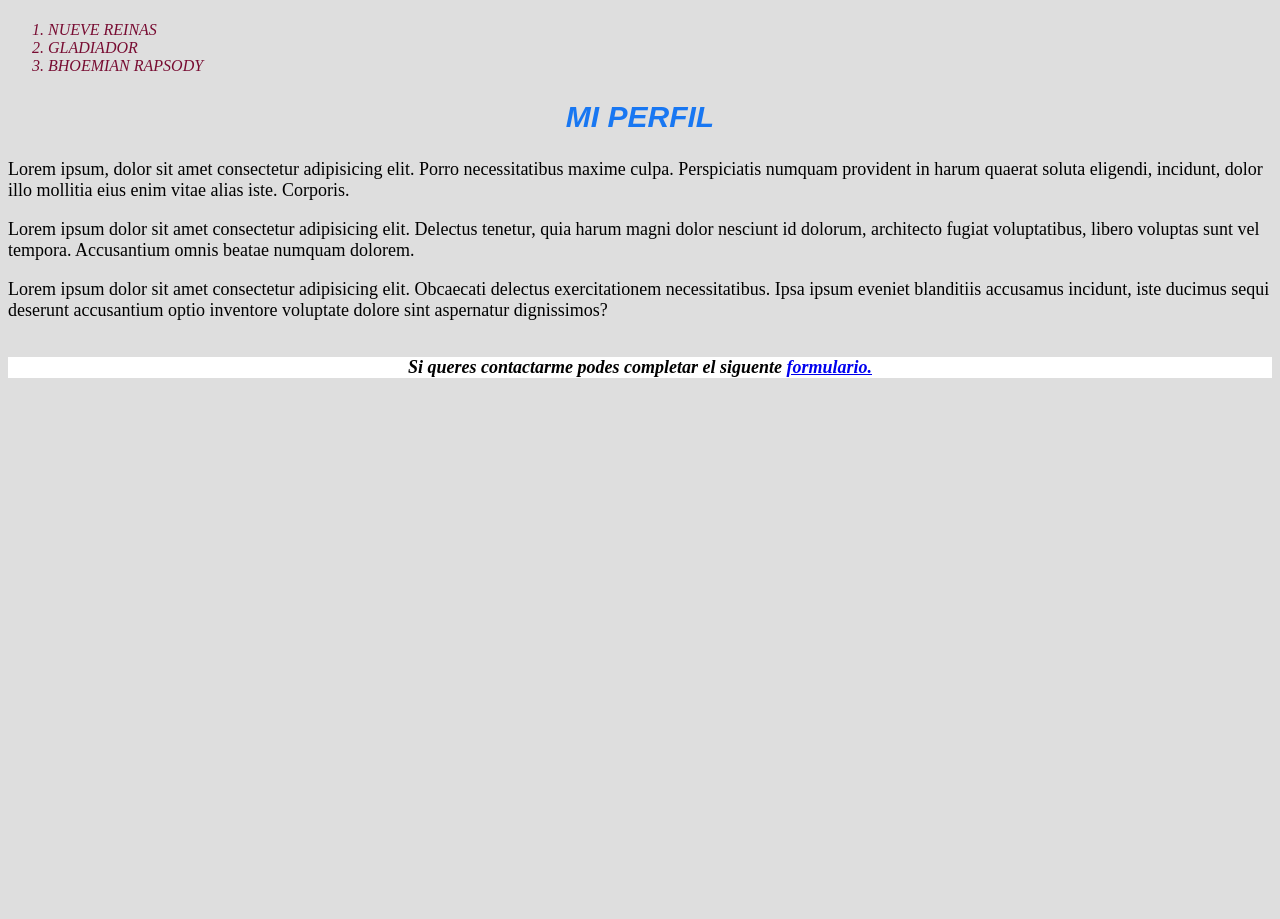
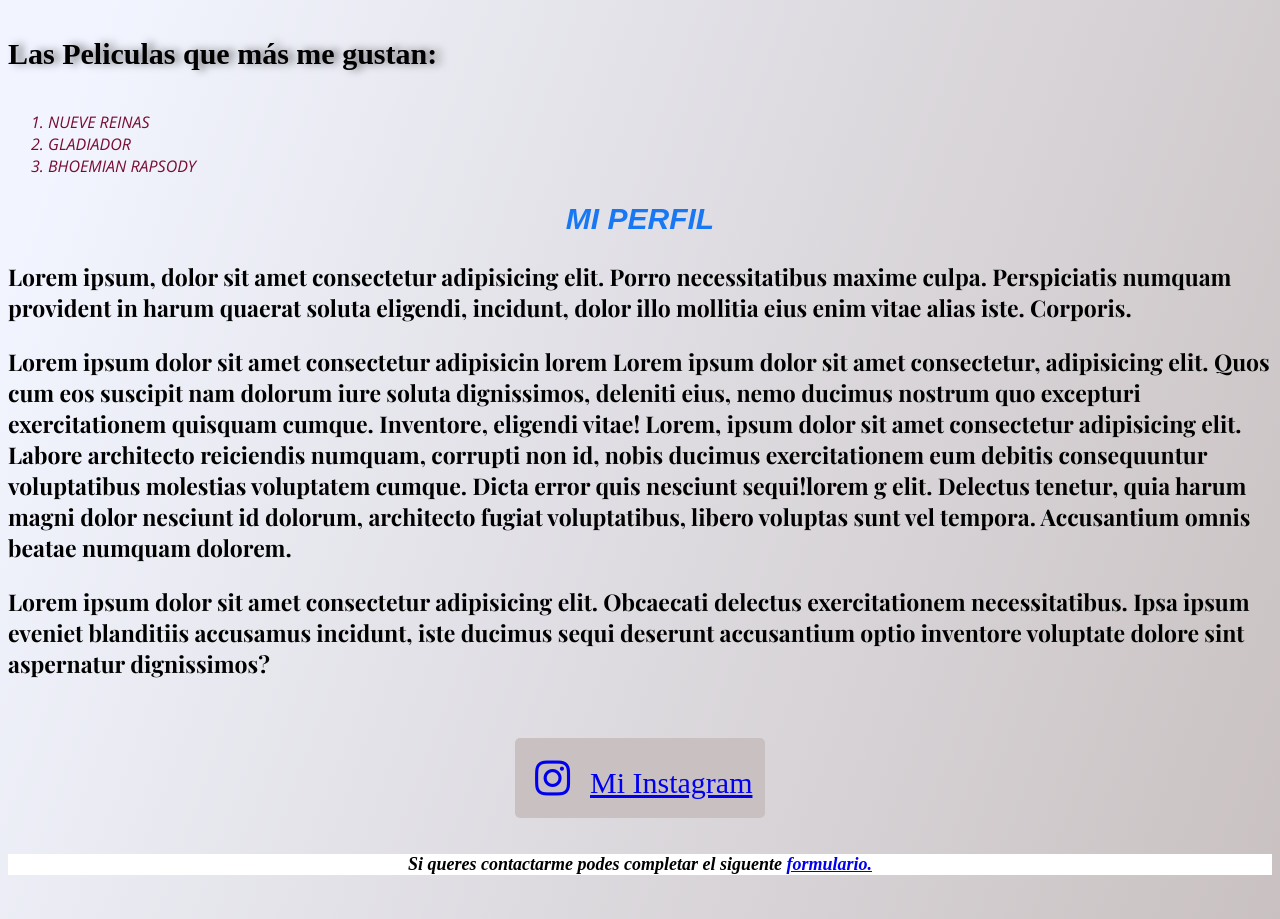
Before and after one commit to jorgeluisrivas/Curso-Martes, a plain HTML site: page index.html in a window 1280 px wide. Shown: the part 771-1690 px from the top of the page. Before the commit the page ends 1157 px from the top, so only its background shows below. Drawn offline with nearby package versions, Linux system fonts and the light colour scheme.

Commit message:
Cambios CCS

```diff
--- a/estilos.css
+++ b/estilos.css
@@ -1,15 +1,28 @@
+/* font-family: 'Abril Fatface', cursive;
+font-family: 'Open Sans', sans-serif;
+font-family: 'Playfair Display', serif; */
 
 body{
-    background-color: rgba(90, 90, 90, .2);
+    background: #c9c1c1;
+    background: linear-gradient(290deg,#c9c1c1 0%, #f2f5ff 80%);
 }
 
 h1{
-    color: #fff;
-    background-color:#000;
+    font-family: 'Abril Fatface', cursive;
+    color: #405959;
+    background-color: rgba(132,224,185,0.29);
     text-align: center;
     font-size: 40px;
+    border-radius: 90px;
 
 
+
+}
+
+img{display: block;
+    margin: 0 auto;
+    box-shadow: 10px 10px 5px 0px rgba(0,0,0,0.75);
+    border-radius: 0 0 50px 0;
 }
 
 .subtitulo1{
@@ -30,16 +43,20 @@ h1{
     color: #285A8B;
     font-style: italic;
     text-transform: uppercase;
+    font-family: 'Open Sans', sans-serif;
 }
 
 .peliculas{
     color: #780C32;
     font-style: italic;
     text-transform: uppercase;
+    font-family: 'Open Sans', sans-serif;
 }
 
 h4{
-    font-size: 20px;
+    font-size: 30px;
+    text-shadow: 6px 0px 8px rgba(0,0,0,0.54);
+
 }
 
 footer{
@@ -50,5 +67,22 @@ footer{
 }
 
 p{
-    font-size: 18px;
+    font-size: 23px;
+    font-family: 'Playfair Display', serif;
 }
+
+.icono{
+    font-size: 30px;
+
+}
+
+.contenedor{
+    margin: 0 auto;
+    width: 250px;
+    background-color: #c9c1c1;
+    border-radius: 5px;
+}
+i{
+    margin: 20px;
+    font-size: 40px;
+}
--- a/index.html
+++ b/index.html
@@ -7,6 +7,10 @@
     <meta name="viewport" content="width=device-width, initial-scale=1.0">
     <title>CV</title>
     <link rel="stylesheet" href="estilos.css">
+    <link rel="preconnect" href="https://fonts.googleapis.com">
+<link rel="preconnect" href="https://fonts.gstatic.com" crossorigin>
+<link href="https://fonts.googleapis.com/css2?family=Abril+Fatface&family=Open+Sans:ital@1&family=Playfair+Display:wght@700&display=swap" rel="stylesheet">
+<link rel="stylesheet" href="https://cdnjs.cloudflare.com/ajax/libs/font-awesome/5.15.3/css/all.min.css" integrity="sha512-iBBXm8fW90+nuLcSKlbmrPcLa0OT92xO1BIsZ+ywDWZCvqsWgccV3gFoRBv0z+8dLJgyAHIhR35VZc2oM/gI1w==" crossorigin="anonymous" referrerpolicy="no-referrer" />
 </head>
 
 <body>
@@ -28,15 +32,26 @@
     </ol>
 <h2 class="subtitulo2">Mi Perfil</h2>
 <p>Lorem ipsum, dolor sit amet consectetur adipisicing elit. Porro necessitatibus maxime culpa. Perspiciatis numquam provident in harum quaerat soluta eligendi, incidunt, dolor illo mollitia eius enim vitae alias iste. Corporis.</p>
-<p>Lorem ipsum dolor sit amet consectetur adipisicing elit. Delectus tenetur, quia harum magni dolor nesciunt id dolorum, architecto fugiat voluptatibus, libero voluptas sunt vel tempora. Accusantium omnis beatae numquam dolorem.</p>
+<p>Lorem ipsum dolor sit amet consectetur adipisicin lorem
+    Lorem ipsum dolor sit amet consectetur, adipisicing elit. Quos cum eos suscipit nam dolorum iure soluta dignissimos, deleniti eius, nemo ducimus nostrum quo excepturi exercitationem quisquam cumque. Inventore, eligendi vitae! Lorem, ipsum dolor sit amet consectetur adipisicing elit. Labore architecto reiciendis numquam, corrupti non id, nobis ducimus exercitationem eum debitis consequuntur voluptatibus molestias voluptatem cumque. Dicta error quis nesciunt sequi!lorem g elit. Delectus tenetur, quia harum magni dolor nesciunt id dolorum, architecto fugiat voluptatibus, libero voluptas sunt vel tempora. Accusantium omnis beatae numquam dolorem.</p>
 <p>Lorem ipsum dolor sit amet consectetur adipisicing elit. Obcaecati delectus exercitationem necessitatibus. Ipsa ipsum eveniet blanditiis accusamus incidunt, iste ducimus sequi deserunt accusantium optio inventore voluptate dolore sint aspernatur dignissimos?</p>
 <br>
+<br>
 
+  <div class="contenedor">
+    <div class="icono">
+        <a href="https://www.instagram.com/cabeza822001/?hl=es" target="_blank"><i class="fab fa-instagram"></i>Mi Instagram</a>
+    </div>
+  </div>
+<br>
+<br>
 
-<footer><b>Si queres contactarme podes completar el siguente
+<footer>
+    <b>Si queres contactarme podes completar el siguente
     <a href="formulario.html" target="_blank">formulario.</a></b>
 </footer>
-
+<br>
+<br>
 </body>
 
 </html>
```
